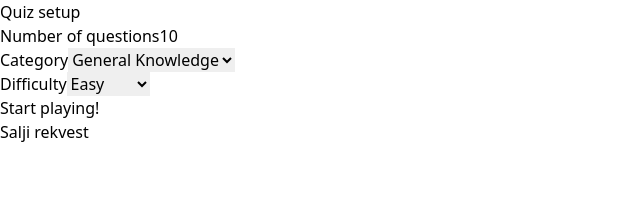
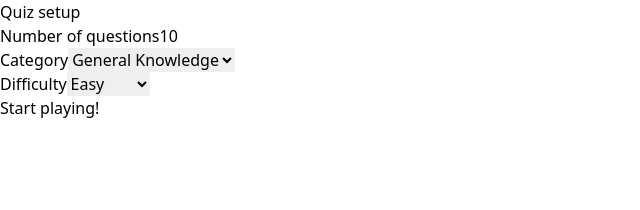
Before and after one commit to MarioMilosevic/Quiz-App, a React (Vite) app: page / in a window 1280 px wide. Shown: the top 210 px of the page, without its empty margins (0-640 px from the left). Built offline with nearby package versions, Linux system fonts and the light colour scheme.

Commit message:
Fix url bug

```diff
--- a/src/App.tsx
+++ b/src/App.tsx
@@ -12,8 +12,9 @@ function App() {
 
   // https://opentdb.com/api.php?amount=10&category=9&difficulty=medium
 
-  const generateApiUrl = async (amount, category, difficulty) => {
-    const url = `${baseUrl}amount=${amount}&category=${category}&difficulty=${difficulty}`;
+  const generateApiUrl = async (options) => {
+    const { amount, categoryCode, difficulty } = options;
+    const url = `${baseUrl}amount=${amount}&category=${categoryCode}&difficulty=${difficulty}`;
 
     try {
       const response = await fetch(url);
@@ -28,14 +29,8 @@ function App() {
 
   return (
     <>
-      {!isLoading && <Form />}
+      {!isLoading && <Form generateApiUrl={generateApiUrl} />}
       {isLoading && <Loading />}
-      <button
-        className=" border border-black"
-        onClick={() => generateApiUrl(10, 23, "easy")}
-      >
-        Salji rekvest
-      </button>
     </>
   );
 }
--- a/src/components/Form.tsx
+++ b/src/components/Form.tsx
@@ -1,19 +1,19 @@
 import { useState } from "react";
 import { categories } from "../constants";
 
-const Form = () => {
+const Form = ({ generateApiUrl }) => {
   const [options, setOptions] = useState({
     amount: "10",
     categoryName: "General Knowledge",
     categoryCode: "9",
-    difficulty: "Easy",
+    difficulty: "easy",
   });
-  console.log(options);
 
   const selectHandler = (e) => {
     const selectedCategory = categories.find(
       (category) => category.categoryCode === e.target.value
     );
+    console.log(selectedCategory)
     setOptions({
       ...options,
       categoryName: selectedCategory?.categoryName,
@@ -44,7 +44,6 @@ const Form = () => {
           name="category"
           id="category"
           className="bg-zinc-50 py-2 pl-1 border border-zinc-700 "
-          value={options.categoryName}
           onChange={selectHandler}
         >
           {categories.map((category) => (
@@ -69,10 +68,13 @@ const Form = () => {
         >
           <option value="easy">Easy</option>
           <option value="medium">Medium</option>
-          <option value="Hard">Hard</option>
+          <option value="hard">Hard</option>
         </select>
       </div>
-      <button className="rounded-full mt-4 px-4 py-2 bg-zinc-600 text-zinc-50 hover:bg-zinc-800">
+      <button
+        className="rounded-full mt-4 px-4 py-2 bg-zinc-600 text-zinc-50 hover:bg-zinc-800"
+        onClick={() => generateApiUrl(options)}
+      >
         Start playing!
       </button>
     </div>
```
